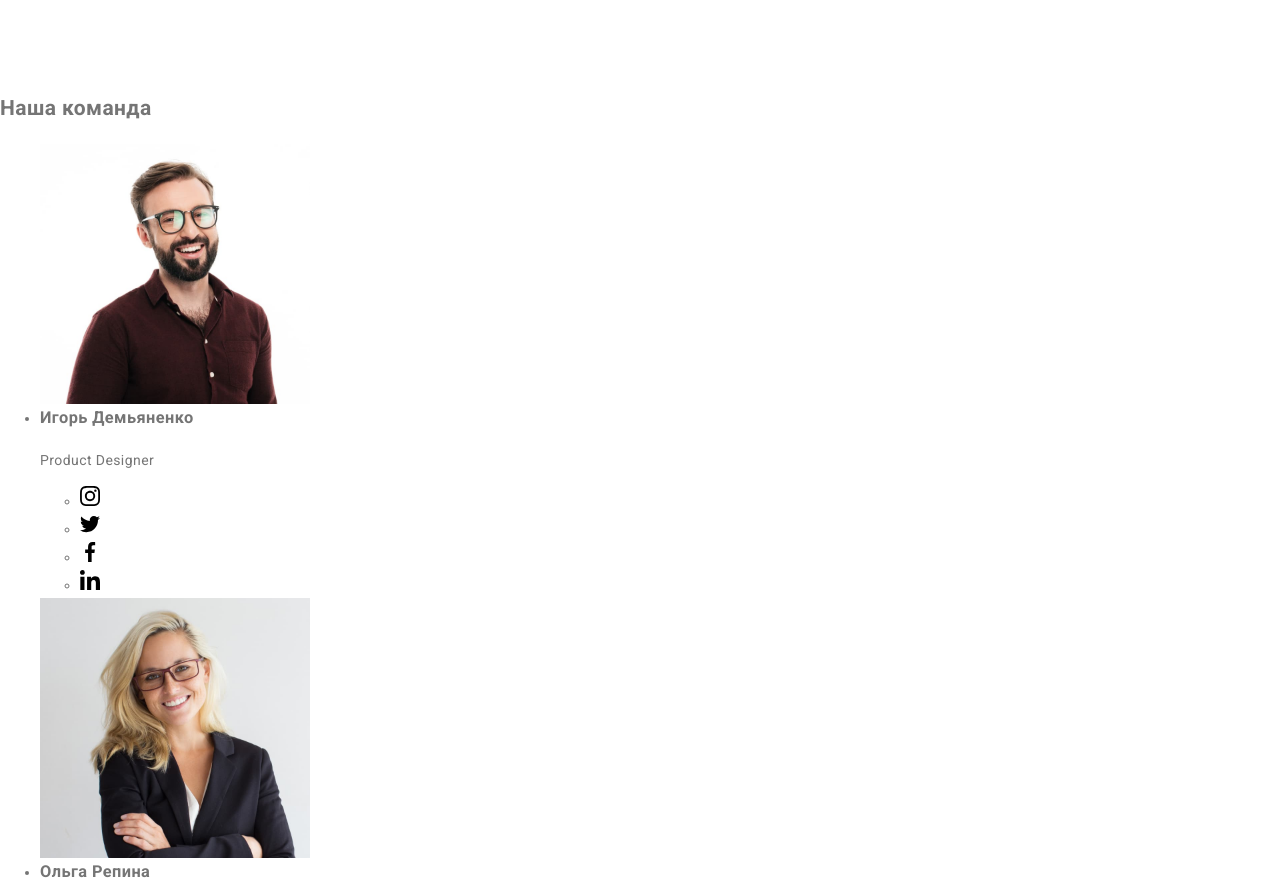
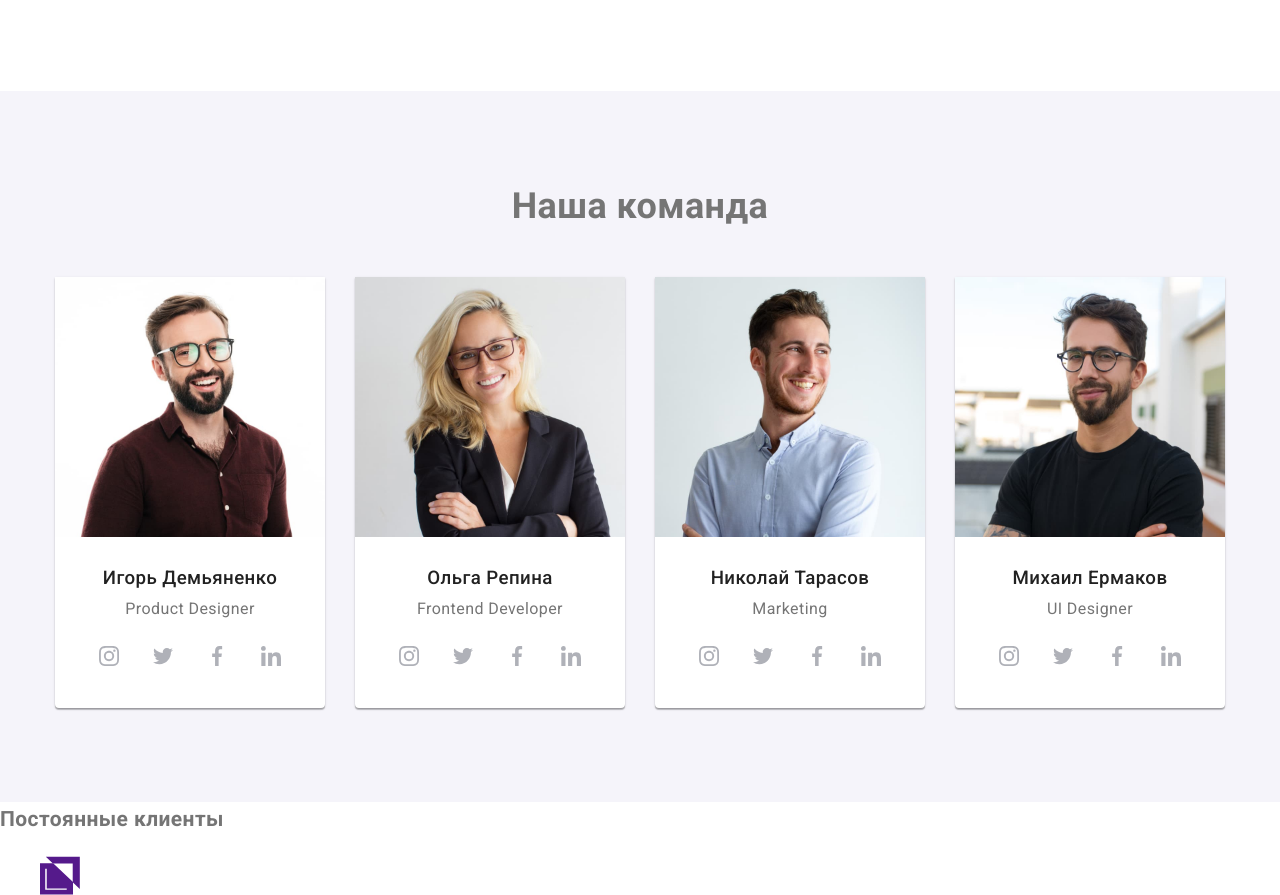
Before and after one commit to Sergey-Proskurnin/goit-markup-hw-07, a plain HTML site: page index.html in a window 1280 px wide. Shown: the part 1511-2406 px from the top of the page. Drawn offline with nearby package versions, Linux system fonts and the light colour scheme.

Commit message:
Сделал и добавил два паршина section-comand and social-list

```diff
--- a/index.html
+++ b/index.html
@@ -120,7 +120,7 @@
             </section>
             <!--section4-page-comand-->
             <section class="section section-comand">
-                <div class="container">
+                <div class="container container-comand">
                     <h2 class="section-title">Наша команда</h2>
                     <ul class="comand-list grid-list list">
                         <li class="comand-item">
--- /dev/null
+++ b/sass/components/_section-comand.scss
@@ -0,0 +1,76 @@
+.section-comand {
+    @extend %section;
+    background-color: $background-section-comand;
+  }
+.container-comand {
+      @extend %container;
+
+      & h2 {
+        @extend %section-title;
+      }
+}
+.comand-list{
+    @extend %list;
+    @extend %grid-list;
+
+    & li {
+        background-color: $primary-white-color;
+        font-size: 16px;
+        line-height: 1.19;
+        /* padding-bottom: 30px; */
+    }
+    & .title {
+        color: $title-text-color;
+        font-weight: 500;
+
+        margin-top: 30px;
+        margin-bottom: 10px;
+    }
+}
+.comand-item {
+    text-align: center;
+    box-shadow: 0px 1px 3px rgba(0, 0, 0, 0.12), 0px 1px 1px rgba(0, 0, 0, 0.14),
+      0px 2px 1px rgba(0, 0, 0, 0.2);
+    border-radius: 0px 0px 4px 4px;
+
+    margin-left: 30px;
+    /* margin-top: 30px; */
+    flex-basis: calc(100% / 4 - 30px);
+
+    & p {
+    margin-bottom: 16px;
+    }
+
+}
+
+  .social-list {
+    display: flex;
+    flex-wrap: wrap;
+    width: 206px;
+    margin-left: auto;
+    margin-right: auto;
+    padding-bottom: 30px;
+  }
+  .social-item:not(:last-child) {
+    margin-right: 10px;
+  }
+  .social-item .link {
+    display: flex;
+    justify-content: center;
+    align-items: center;
+    height: 44px;
+    width: 44px;
+
+    color: #afb1b8;
+    border-radius: 50%;
+
+    transition: 250ms var(--bezier-page);
+  }
+  .social-item .link:hover,
+  .social-item .link:focus {
+    background-color: var(--accent-color);
+    color: var(--primary-white-color);
+  }
+  .icon {
+    fill: currentColor;
+  }
--- a/sass/components/_section-feature.scss
+++ b/sass/components/_section-feature.scss
@@ -12,6 +12,7 @@
 .feature-list {
     @extend %list;
     @extend %grid-list;
+
         & .title {
             color: $title-text-color;
             font-weight: 700;
--- /dev/null
+++ b/sass/components/_social-list.scss
@@ -0,0 +1,35 @@
+.social-list {
+    @extend %list;
+
+    display: flex;
+    flex-wrap: wrap;
+    width: 206px;
+    margin-left: auto;
+    margin-right: auto;
+    padding-bottom: 30px;
+  }
+.social-item {
+    &:not(:last-child) {
+        margin-right: 10px;
+    }
+    & .link {
+        display: flex;
+        justify-content: center;
+        align-items: center;
+        height: 44px;
+        width: 44px;
+
+        color: #afb1b8;
+        border-radius: 50%;
+
+        transition: 250ms $bezier-page;
+    }
+    & .link:hover,
+    & .link:focus {
+        background-color: $accent-color;
+        color: $primary-white-color;
+  }
+}
+.icon {
+    fill: currentColor;
+}
--- a/sass/main.scss
+++ b/sass/main.scss
@@ -9,3 +9,5 @@
 @import "./components/section-hero";
 @import "./components/section-feature";
 @import "./components/section-product";
+@import "./components/section-comand";
+@import "./components/social-list";
```
Also changed, not shown: css/main.css, css/main.min.css, sass/components/_section-product.scss (line endings or trailing spaces), 2 other files.
